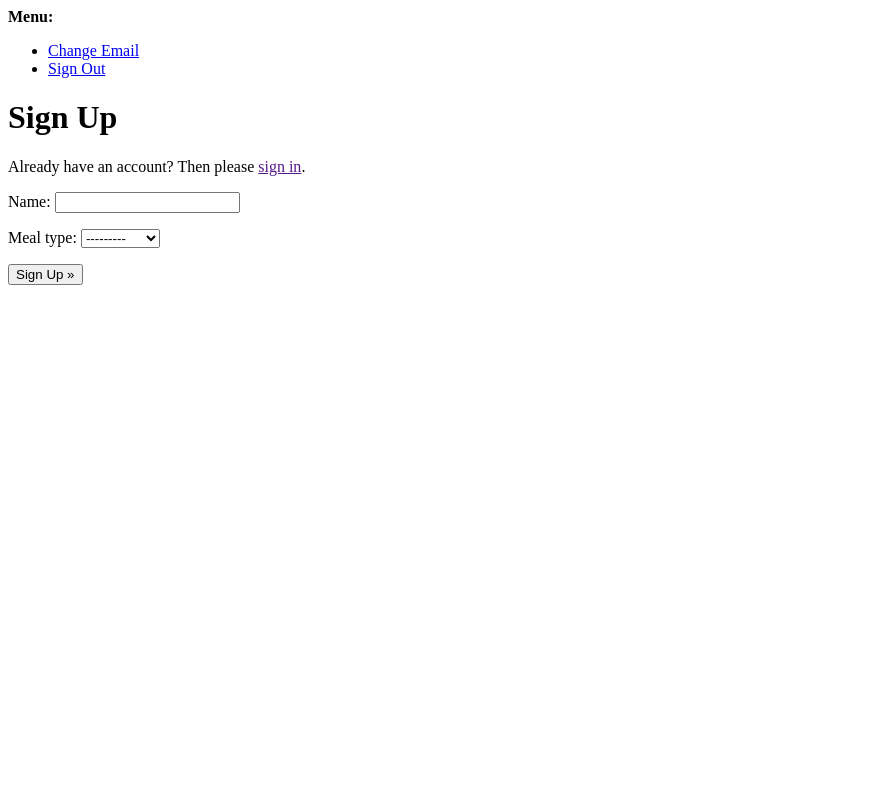
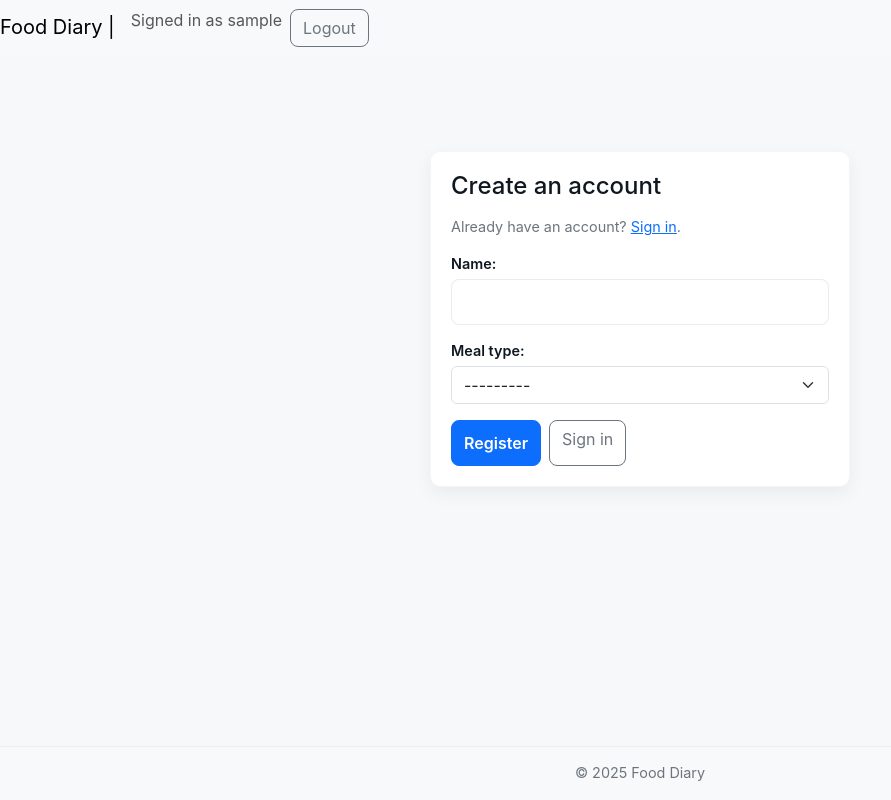
Before and after one commit to davidjmolina55-lgtm/food-diary, a Django app: template templates/account/signup.html in a window 1280 px wide. Shown: the whole page, without its empty margins (0-891 px from the left). Run offline with Django 4.2, Linux system fonts and the light colour scheme; a user stored in the database is signed in; tables that the repository leaves empty hold one stand-in row (values such as "Sample post"); the template is opened without the code that fills it: values that come from a table or form of the project are taken from there, most other values are stand-ins (such as "Sample title", 1, 10 or a date in 2020).

Commit message:
add styling to register page, keeping it consistent with the styling of the project

```diff
--- a/templates/account/signup.html
+++ b/templates/account/signup.html
@@ -1,21 +1,43 @@
-{% extends "account/base.html" %}
+{% extends "base.html" %}
 
 {% load i18n %}
 
-{% block head_title %}{% trans "Signup" %}{% endblock head_title %}
+{% block title %}{% trans "Register — Food Diary" %}{% endblock %}
 
 {% block content %}
-<h1>{% trans "Sign Up" %}</h1>
+<div class="auth-page">
+  <div class="auth-card card-lite">
+    <h2 class="h4 mb-3">{% trans "Create an account" %}</h2>
 
-<p>{% blocktrans %}Already have an account? Then please <a href="{{ login_url }}">sign in</a>.{% endblocktrans %}</p>
+    <p class="small">{% blocktrans %}Already have an account? <a href="{{ login_url }}">Sign in</a>.{% endblocktrans %}</p>
 
-<form class="signup" id="signup_form" method="post" action="{% url 'account_signup' %}">
-  {% csrf_token %}
-  {{ form.as_p }}
-  {% if redirect_field_value %}
-  <input type="hidden" name="{{ redirect_field_name }}" value="{{ redirect_field_value }}" />
-  {% endif %}
-  <button type="submit">{% trans "Sign Up" %} &raquo;</button>
-</form>
+    <form id="signup_form" method="post" action="{% url 'account_signup' %}" novalidate>
+      {% csrf_token %}
+
+      {% if form.non_field_errors %}
+        <div class="alert alert-danger">{{ form.non_field_errors }}</div>
+      {% endif %}
+
+      {% for field in form.visible_fields %}
+        <div class="mb-3">
+          {{ field.label_tag }}
+          {{ field }}
+          {% for e in field.errors %}
+            <div class="text-danger small">{{ e }}</div>
+          {% endfor %}
+        </div>
+      {% endfor %}
+
+      {% if redirect_field_value %}
+        <input type="hidden" name="{{ redirect_field_name }}" value="{{ redirect_field_value }}" />
+      {% endif %}
+
+      <div class="d-flex gap-2">
+        <button type="submit" class="btn btn-primary">{% trans "Register" %}</button>
+        <a class="btn btn-outline-secondary" href="{% url 'account_login' %}">{% trans "Sign in" %}</a>
+      </div>
+    </form>
+  </div>
+</div>
 
 {% endblock content %}
```
